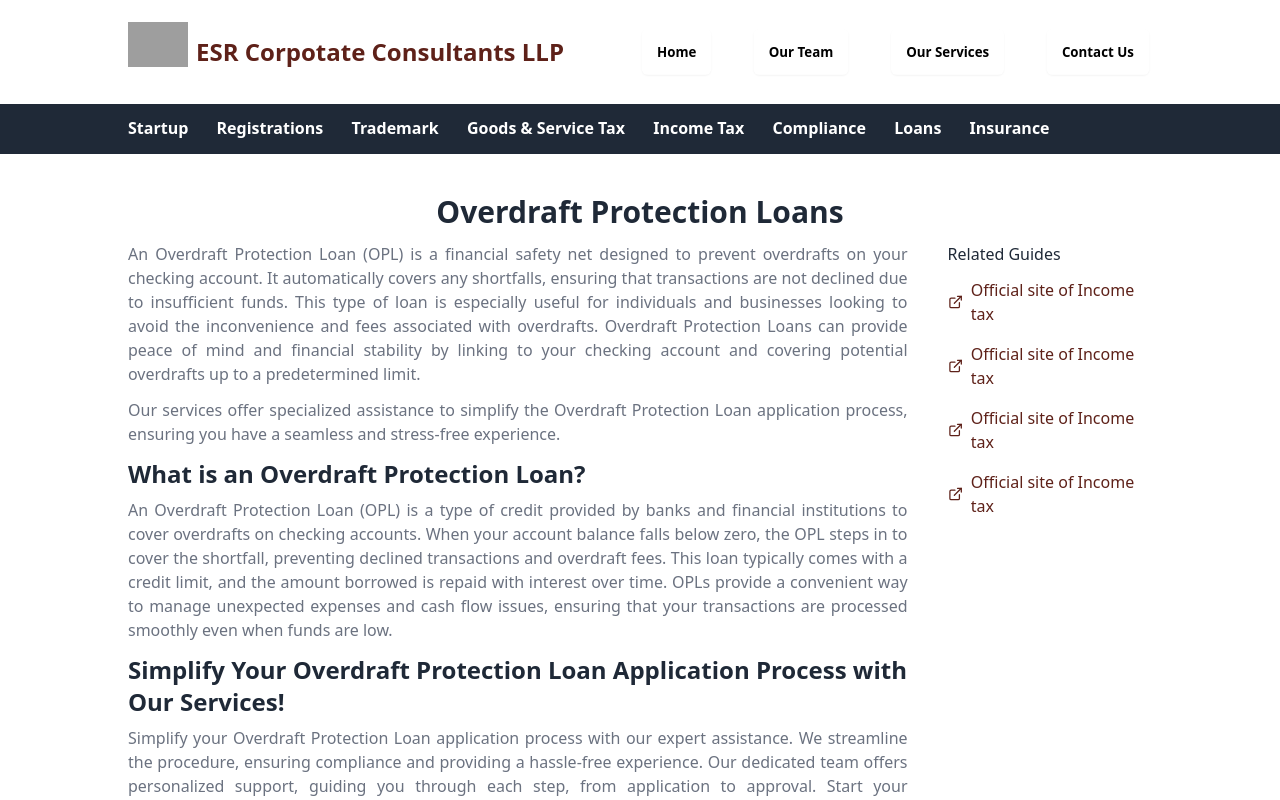
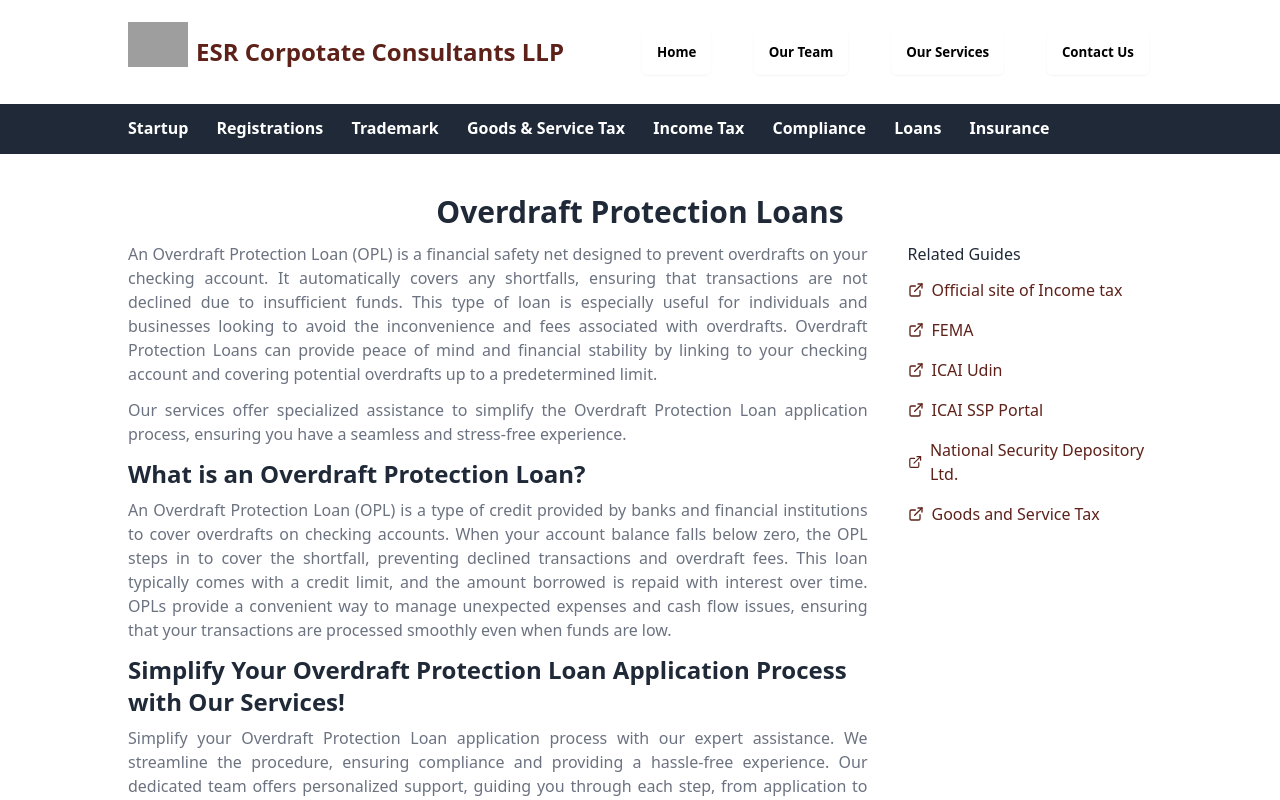
Before and after one commit to Phani385/esrconsultants, a React (Vite) app: page /opl in a window 1280 px wide. Shown: the top 800 px of the page. Built offline with nearby package versions, Linux system fonts and the light colour scheme; grey boxes are pictures that could not be loaded; the HTML template or start-up script is replaced by a standard one.

Commit message:
update links

```diff
--- a/constants.js
+++ b/constants.js
@@ -80,8 +80,9 @@ export const professionalTax = {
   ],
   finalHeading:
     "Seamless Professional Tax Registration Services with ESR Consultants",
-  finalParagraph:
+  finalParagraph: [
     "ESR Consultants can assist you in simplifying the process of obtaining a Professional Tax Registration Certificate in India. Here's how our services can benefit you in Application Submission, Timely Process, Customized Support. By choosing ESR Consultants to meet your Professional Tax obligations, you can confidently simplify the process and navigate the complexities of tax regulations.",
+  ],
 };
 
 export const barcodeRegistration = {
@@ -431,7 +432,8 @@ export const businessTaxFiling = {
     "A business tax return refers to an income tax return for businesses. A business income tax return is a comprehensive report that outlines a business's income, expenses, and pertinent tax details, all presented in a designated form. It entails the submission of income tax returns for businesses, with the added requirement of reporting Tax Deducted at Source (TDS). This process must be carried out annually.",
     "This return serves as a financial statement detailing earnings. It outlays and is a documentation of additional financial components like fixed assets, loans obtained, loans extended, debtors, and creditors within the business.",
   ],
-  finalHeading: "How ESR Consultants Can Assist with Business Tax Return Filings",
+  finalHeading:
+    "How ESR Consultants Can Assist with Business Tax Return Filings",
   finalParagraph: [
     "Navigating the intricate world of business tax filing is made effortless with ESR Consultants. Our dedicated services offer comprehensive support to ensure your tax obligations are met seamlessly. Our platform provides a user-friendly interface that guides you through the step-by-step filing process. Our experienced professionals are well-versed in the nuances of tax regulations, ensuring accurate and timely submissions. We're here to aid businesses of all types in effortlessly filing their tax returns.",
     "With our user-friendly platform and seasoned team, the process becomes less daunting, ensuring deadlines and rules are followed. We will keep you well-informed about crucial deadlines, assist in selecting the appropriate ITR form, and guide you through a meticulous, error-free filing process. With ESR Consultants, you can confidently handle your business tax filing, saving time and minimizing the complexities involved.",
@@ -446,8 +448,9 @@ export const incomeTaxNotice = {
     "ESR Consultants offers a comprehensive suite of services to help families and businesses maintain compliance. If an income tax notice is received, contact the Tax Expert at ESR Consultants to understand the income tax notice and determine a course of action.",
   ],
   subHeading1: "What is an Income tax Notice?",
-  subParas1:
+  subParas1: [
     "As mentioned above, An income tax department notice is a formal communication issued by the Income Tax Department to a taxpayer. It can relate to various aspects of income tax filing and compliance, such as requests for additional information, clarification of discrepancies in a tax return, audits, tax payment demands, or refund notifications. The income tax department notice specifies the details of what the department requires from the taxpayer, ranging from submitting specific documents to explaining income or deductions claimed.",
+  ],
   finalHeading: "How Can ESR Consultants Assist with Your Income Tax Notice?",
   finalParagraph: [
     "ESR Consultants can assist in responding to Income Tax notices through",
@@ -956,3 +959,31 @@ export const motorInsurance = {
     "Simplify your motor insurance application process with our expert assistance. We streamline the procedure, ensuring compliance and providing a hassle-free experience. Our dedicated team offers personalized support, guiding you through each step, from choosing the right policy to finalizing your plan. Start your motor insurance journey with us. Contact us today for expert guidance and a seamless experience.",
   ],
 };
+
+
+export const sideLinks = [
+  {
+    title: "Official site of Income tax",
+    url: "https://incometaxindia.gov.in/Pages/default.aspx",
+  },
+  {
+    title: "FEMA",
+    url: "https://www.rbi.org.in/scripts/Fema.aspx",
+  },
+  {
+    title: "ICAI Udin",
+    url: "https://udin.icai.org/",
+  },
+  {
+    title: "ICAI SSP Portal",
+    url: "https://cdn3.digialm.com/per/g21/pub/1666/SelfServices/templates/Login%20Folder21052019122446/Login%20Folder/ICAI%20Phase%20II%20Login%20Page521052019122546.html",
+  },
+  {
+    title: "National Security Depository Ltd.",
+    url: "https://nsdl.co.in/",
+  },
+  {
+    title: "Goods and Service Tax",
+    url: "https://www.gst.gov.in/",
+  },
+]
--- a/src/App.jsx
+++ b/src/App.jsx
@@ -80,11 +80,6 @@ const App = () => {
         exact
         path="/limited-liability-company"
         element={<LLPRegistration />}
-      />
-      <Route
-        exact
-        path="/check-company-or-llp-name-avalibility"
-        element={<CheckCompany />}
       />
       <Route exact path="/section-8-company" element={<Section8 />} />
       <Route exact path="/nidhi-company" element={<NidhiCompany />} />
--- a/src/pages/Startup/IndianSubsidary.jsx
+++ b/src/pages/Startup/IndianSubsidary.jsx
@@ -34,23 +34,13 @@ const IndianSubsidary = () => {
           <div className="hidden lg:block">
             <h3>Related Guides</h3>
             <ul className="my-3 flex flex-col gap-4">
-              <FooterTopLink
-                title="Official site of Income tax"
-                url="https://incometaxindia.gov.in/Pages/default.aspx"
-              />
-              <FooterTopLink
-                title="Official site of Income tax"
-                url="https://incometaxindia.gov.in/Pages/default.aspx"
-              />
-
-              <FooterTopLink
-                title="Official site of Income tax"
-                url="https://incometaxindia.gov.in/Pages/default.aspx"
-              />
-              <FooterTopLink
-                title="Official site of Income tax"
-                url="https://incometaxindia.gov.in/Pages/default.aspx"
-              />
+              {sideLinks.map((sideLink, index) => (
+                <FooterTopLink
+                  key={index}
+                  title={sideLink.title}
+                  url={sideLink.url}
+                />
+              ))}
             </ul>
           </div>
         </div>
--- a/src/pages/Startup/LLPRegistration.jsx
+++ b/src/pages/Startup/LLPRegistration.jsx
@@ -381,23 +381,13 @@ const LLPRegistration = () => {
           <div className="hidden lg:block">
             <h3>Related Guides</h3>
             <ul className="my-3 flex flex-col gap-4">
-              <FooterTopLink
-                title="Official site of Income tax"
-                url="https://incometaxindia.gov.in/Pages/default.aspx"
-              />
-              <FooterTopLink
-                title="Official site of Income tax"
-                url="https://incometaxindia.gov.in/Pages/default.aspx"
-              />
-
-              <FooterTopLink
-                title="Official site of Income tax"
-                url="https://incometaxindia.gov.in/Pages/default.aspx"
-              />
-              <FooterTopLink
-                title="Official site of Income tax"
-                url="https://incometaxindia.gov.in/Pages/default.aspx"
-              />
+              {sideLinks.map((sideLink, index) => (
+                <FooterTopLink
+                  key={index}
+                  title={sideLink.title}
+                  url={sideLink.url}
+                />
+              ))}
             </ul>
           </div>
         </div>
--- a/src/pages/Startup/NidhiCompany.jsx
+++ b/src/pages/Startup/NidhiCompany.jsx
@@ -144,23 +144,13 @@ const NidhiCompany = () => {
           <div className="hidden lg:block">
             <h3>Related Guides</h3>
             <ul className="my-3 flex flex-col gap-4">
-              <FooterTopLink
-                title="Official site of Income tax"
-                url="https://incometaxindia.gov.in/Pages/default.aspx"
-              />
-              <FooterTopLink
-                title="Official site of Income tax"
-                url="https://incometaxindia.gov.in/Pages/default.aspx"
-              />
-
-              <FooterTopLink
-                title="Official site of Income tax"
-                url="https://incometaxindia.gov.in/Pages/default.aspx"
-              />
-              <FooterTopLink
-                title="Official site of Income tax"
-                url="https://incometaxindia.gov.in/Pages/default.aspx"
-              />
+              {sideLinks.map((sideLink, index) => (
+                <FooterTopLink
+                  key={index}
+                  title={sideLink.title}
+                  url={sideLink.url}
+                />
+              ))}
             </ul>
           </div>
         </div>
--- a/src/pages/Startup/OnePersonCompany.jsx
+++ b/src/pages/Startup/OnePersonCompany.jsx
@@ -255,23 +255,13 @@ const OnePersonCompany = () => {
           <div className="hidden lg:block">
             <h3>Related Guides</h3>
             <ul className="my-3 flex flex-col gap-4">
-              <FooterTopLink
-                title="Official site of Income tax"
-                url="https://incometaxindia.gov.in/Pages/default.aspx"
-              />
-              <FooterTopLink
-                title="Official site of Income tax"
-                url="https://incometaxindia.gov.in/Pages/default.aspx"
-              />
-
-              <FooterTopLink
-                title="Official site of Income tax"
-                url="https://incometaxindia.gov.in/Pages/default.aspx"
-              />
-              <FooterTopLink
-                title="Official site of Income tax"
-                url="https://incometaxindia.gov.in/Pages/default.aspx"
-              />
+              {sideLinks.map((sideLink, index) => (
+                <FooterTopLink
+                  key={index}
+                  title={sideLink.title}
+                  url={sideLink.url}
+                />
+              ))}
             </ul>
           </div>
         </div>
--- a/src/pages/Startup/Partnership.jsx
+++ b/src/pages/Startup/Partnership.jsx
@@ -263,23 +263,13 @@ const Partnership = () => {
           <div className="hidden lg:block">
             <h3>Related Guides</h3>
             <ul className="my-3 flex flex-col gap-4">
-              <FooterTopLink
-                title="Official site of Income tax"
-                url="https://incometaxindia.gov.in/Pages/default.aspx"
-              />
-              <FooterTopLink
-                title="Official site of Income tax"
-                url="https://incometaxindia.gov.in/Pages/default.aspx"
-              />
-
-              <FooterTopLink
-                title="Official site of Income tax"
-                url="https://incometaxindia.gov.in/Pages/default.aspx"
-              />
-              <FooterTopLink
-                title="Official site of Income tax"
-                url="https://incometaxindia.gov.in/Pages/default.aspx"
-              />
+              {sideLinks.map((sideLink, index) => (
+                <FooterTopLink
+                  key={index}
+                  title={sideLink.title}
+                  url={sideLink.url}
+                />
+              ))}
             </ul>
           </div>
         </div>
--- a/src/pages/Startup/Proprietorship.jsx
+++ b/src/pages/Startup/Proprietorship.jsx
@@ -365,23 +365,13 @@ const Proprietorship = () => {
           <div className="hidden lg:block">
             <h3>Related Guides</h3>
             <ul className="my-3 flex flex-col gap-4">
-              <FooterTopLink
-                title="Official site of Income tax"
-                url="https://incometaxindia.gov.in/Pages/default.aspx"
-              />
-              <FooterTopLink
-                title="Official site of Income tax"
-                url="https://incometaxindia.gov.in/Pages/default.aspx"
-              />
-
-              <FooterTopLink
-                title="Official site of Income tax"
-                url="https://incometaxindia.gov.in/Pages/default.aspx"
-              />
-              <FooterTopLink
-                title="Official site of Income tax"
-                url="https://incometaxindia.gov.in/Pages/default.aspx"
-              />
+              {sideLinks.map((sideLink, index) => (
+                <FooterTopLink
+                  key={index}
+                  title={sideLink.title}
+                  url={sideLink.url}
+                />
+              ))}
             </ul>
           </div>
         </div>
--- a/src/pages/Startup/Section8.jsx
+++ b/src/pages/Startup/Section8.jsx
@@ -108,23 +108,13 @@ const Section8 = () => {
           <div className="hidden lg:block">
             <h3>Related Guides</h3>
             <ul className="my-3 flex flex-col gap-4">
-              <FooterTopLink
-                title="Official site of Income tax"
-                url="https://incometaxindia.gov.in/Pages/default.aspx"
-              />
-              <FooterTopLink
-                title="Official site of Income tax"
-                url="https://incometaxindia.gov.in/Pages/default.aspx"
-              />
-
-              <FooterTopLink
-                title="Official site of Income tax"
-                url="https://incometaxindia.gov.in/Pages/default.aspx"
-              />
-              <FooterTopLink
-                title="Official site of Income tax"
-                url="https://incometaxindia.gov.in/Pages/default.aspx"
-              />
+              {sideLinks.map((sideLink, index) => (
+                <FooterTopLink
+                  key={index}
+                  title={sideLink.title}
+                  url={sideLink.url}
+                />
+              ))}
             </ul>
           </div>
         </div>
--- a/src/pages/registrations/page.jsx
+++ b/src/pages/registrations/page.jsx
@@ -1,3 +1,4 @@
+import { sideLinks } from "../../../constants";
 import Footer from "../../components/Footer";
 import Navbar from "../../components/Navbar";
 import {
@@ -9,7 +10,7 @@ import {
   SideHeading,
   SubHeading,
 } from "../../components/UtilityComponents";
-const RegistrationSection = ({content}) => {
+const RegistrationSection = ({ content }) => {
   const {
     title,
     description,
@@ -44,23 +45,13 @@ const RegistrationSection = ({content}) => {
           <div className="hidden lg:block">
             <h3>Related Guides</h3>
             <ul className="my-3 flex flex-col gap-4">
-              <FooterTopLink
-                title="Official site of Income tax"
-                url="https://incometaxindia.gov.in/Pages/default.aspx"
-              />
-              <FooterTopLink
-                title="Official site of Income tax"
-                url="https://incometaxindia.gov.in/Pages/default.aspx"
-              />
-
-              <FooterTopLink
-                title="Official site of Income tax"
-                url="https://incometaxindia.gov.in/Pages/default.aspx"
-              />
-              <FooterTopLink
-                title="Official site of Income tax"
-                url="https://incometaxindia.gov.in/Pages/default.aspx"
-              />
+              {sideLinks.map((sideLink, index) => (
+                <FooterTopLink
+                  key={index}
+                  title={sideLink.title}
+                  url={sideLink.url}
+                />
+              ))}
             </ul>
           </div>
         </div>
```
Also changed, not shown: src/components/Dropdown.jsx (+40 -14 lines), src/components/Navbar.jsx (+2 -14 lines).
